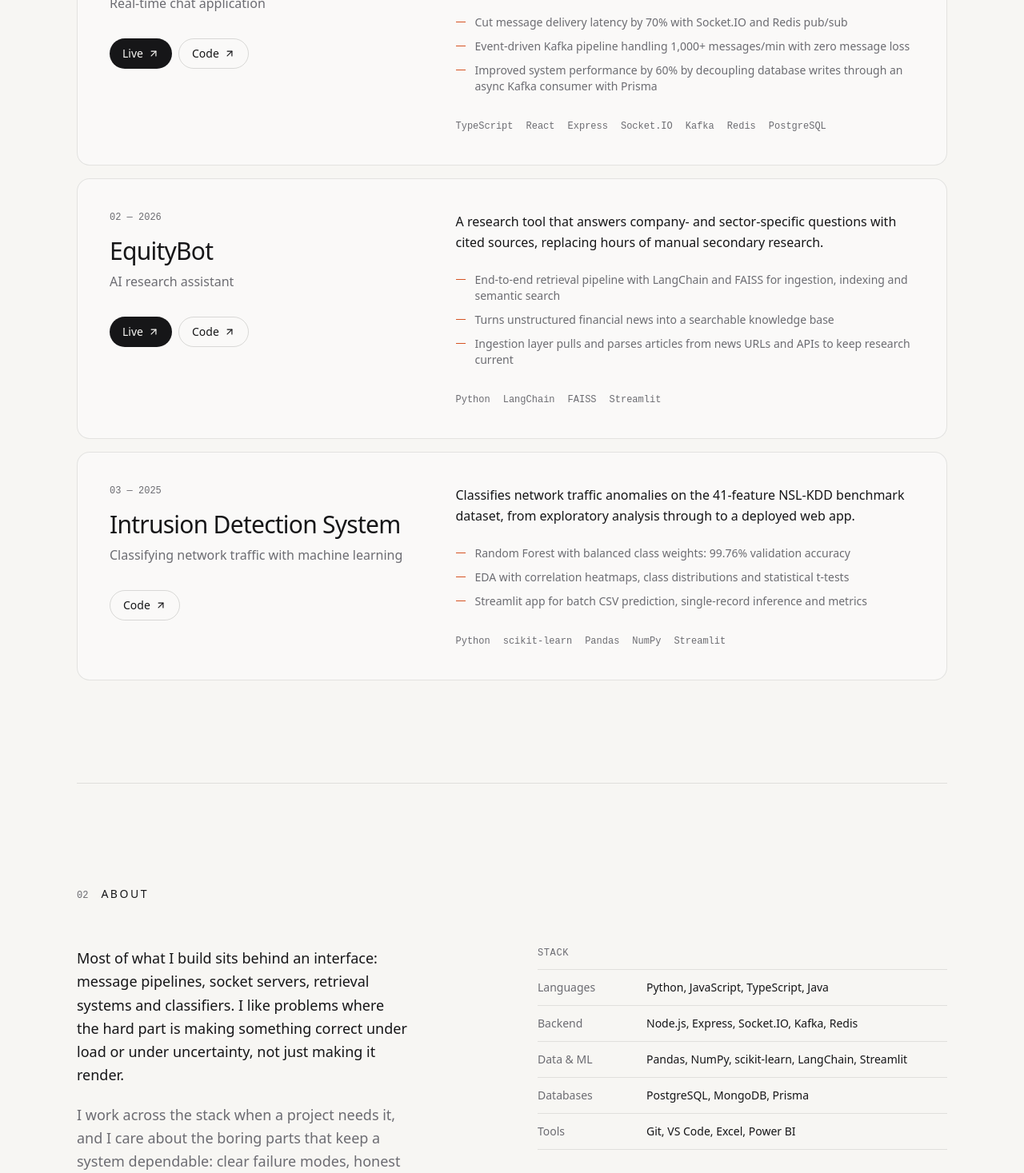
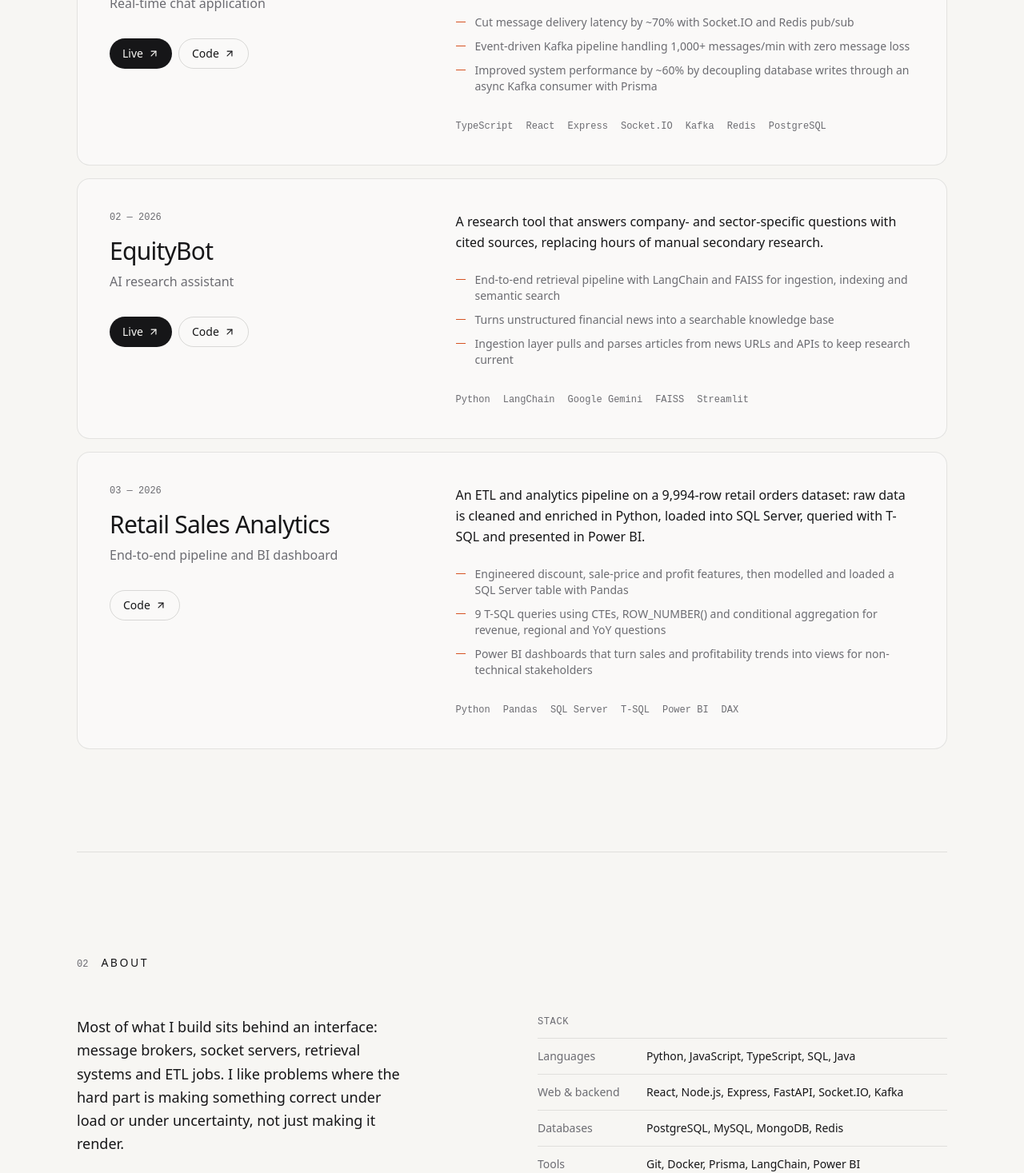
Before and after one commit to Nitesh1123/my_portfolio, a React (Vite) app: page / in a window 1280 px wide. Shown: the part 1330-2797 px from the top of the page at 80% size. Built offline with nearby package versions, Linux system fonts and the light colour scheme.

Commit message:
Update CV and match site content to it
Replace the CV with the latest version. Swap the Intrusion Detection
System for Retail Sales Analytics and update skills to match.

```diff
--- a/index.html
+++ b/index.html
@@ -6,11 +6,11 @@
     <title>Nitesh Kumar — Software Engineer</title>
     <meta
       name="description"
-      content="Nitesh Kumar builds real-time backends and machine learning tools. Projects include SwiftChat, EquityBot and an ML intrusion detection system."
+      content="Nitesh Kumar builds real-time backends, AI tools and data pipelines. Projects include SwiftChat, EquityBot and a retail sales analytics pipeline."
     />
     <meta name="theme-color" content="#0b0b0c" />
     <meta property="og:title" content="Nitesh Kumar — Software Engineer" />
-    <meta property="og:description" content="Real-time backends and machine learning tools." />
+    <meta property="og:description" content="Real-time backends, AI tools and data pipelines." />
     <meta property="og:type" content="website" />
     <link rel="icon" type="image/png" href="/favicon.png" />
     <link rel="apple-touch-icon" href="/favicon.png" />
--- a/src/components/About.tsx
+++ b/src/components/About.tsx
@@ -8,8 +8,8 @@ export function About() {
       <div className="grid gap-16 md:grid-cols-12">
         <div className="reveal space-y-5 text-lg leading-relaxed md:col-span-5">
           <p>
-            Most of what I build sits behind an interface: message pipelines, socket servers, retrieval systems and
-            classifiers. I like problems where the hard part is making something correct under load or under
+            Most of what I build sits behind an interface: message brokers, socket servers, retrieval systems and
+            ETL jobs. I like problems where the hard part is making something correct under load or under
             uncertainty, not just making it render.
           </p>
           <p className="text-muted">
--- a/src/components/Hero.tsx
+++ b/src/components/Hero.tsx
@@ -29,7 +29,7 @@ export function Hero() {
         className="reveal max-w-4xl text-[clamp(2.4rem,6.4vw,5.25rem)] font-medium leading-[1.02] tracking-[-0.035em]"
         style={delay(200)}
       >
-        I build real-time backends and machine learning tools that hold up under load.
+        I build real-time backends, AI tools and data pipelines that hold up under load.
       </h1>
 
       <p
@@ -69,7 +69,7 @@ export function Hero() {
       >
         <Fact label="Based in" value={profile.location} />
         <Fact label="Local time" value={`${time} IST`} />
-        <Fact label="Focus" value="Backend · ML" />
+        <Fact label="Focus" value="Backend · Data · AI" />
         <Fact label="Studying" value="B.Tech CSE, 2027" />
       </dl>
     </section>
--- a/src/data.ts
+++ b/src/data.ts
@@ -33,9 +33,9 @@ export const projects: Project[] = [
     description:
       "A real-time chat system split into three microservices (API, Socket and Consumer) so each part scales on its own. Messages flow through Kafka, and Redis pub/sub carries delivery and presence across socket servers.",
     points: [
-      "Cut message delivery latency by 70% with Socket.IO and Redis pub/sub",
+      "Cut message delivery latency by ~70% with Socket.IO and Redis pub/sub",
       "Event-driven Kafka pipeline handling 1,000+ messages/min with zero message loss",
-      "Improved system performance by 60% by decoupling database writes through an async Kafka consumer with Prisma",
+      "Improved system performance by ~60% by decoupling database writes through an async Kafka consumer with Prisma",
     ],
     stack: ["TypeScript", "React", "Express", "Socket.IO", "Kafka", "Redis", "PostgreSQL"],
     code: "https://github.com/Nitesh1123/SwiftChat",
@@ -52,32 +52,31 @@ export const projects: Project[] = [
       "Turns unstructured financial news into a searchable knowledge base",
       "Ingestion layer pulls and parses articles from news URLs and APIs to keep research current",
     ],
-    stack: ["Python", "LangChain", "FAISS", "Streamlit"],
+    stack: ["Python", "LangChain", "Google Gemini", "FAISS", "Streamlit"],
     code: "https://github.com/Nitesh1123/equity-research-tool",
     live: "https://equity-research-tool-7kkour4wxz3wuccdakcuhi.streamlit.app/",
   },
   {
-    title: "Intrusion Detection System",
-    year: 2025,
-    summary: "Classifying network traffic with machine learning",
+    title: "Retail Sales Analytics",
+    year: 2026,
+    summary: "End-to-end pipeline and BI dashboard",
     description:
-      "Classifies network traffic anomalies on the 41-feature NSL-KDD benchmark dataset, from exploratory analysis through to a deployed web app.",
+      "An ETL and analytics pipeline on a 9,994-row retail orders dataset: raw data is cleaned and enriched in Python, loaded into SQL Server, queried with T-SQL and presented in Power BI.",
     points: [
-      "Random Forest with balanced class weights: 99.76% validation accuracy",
-      "EDA with correlation heatmaps, class distributions and statistical t-tests",
-      "Streamlit app for batch CSV prediction, single-record inference and metrics",
+      "Engineered discount, sale-price and profit features, then modelled and loaded a SQL Server table with Pandas",
+      "9 T-SQL queries using CTEs, ROW_NUMBER() and conditional aggregation for revenue, regional and YoY questions",
+      "Power BI dashboards that turn sales and profitability trends into views for non-technical stakeholders",
     ],
-    stack: ["Python", "scikit-learn", "Pandas", "NumPy", "Streamlit"],
-    code: "https://github.com/Nitesh1123/Enhancing-Intrusion-Detection-Systems-Project",
+    stack: ["Python", "Pandas", "SQL Server", "T-SQL", "Power BI", "DAX"],
+    code: "https://github.com/Nitesh1123/Retail-Orders-Analysis-with-SQL-Python",
   },
 ];
 
 export const stack = [
-  { label: "Languages", items: "Python, JavaScript, TypeScript, Java" },
-  { label: "Backend", items: "Node.js, Express, Socket.IO, Kafka, Redis" },
-  { label: "Data & ML", items: "Pandas, NumPy, scikit-learn, LangChain, Streamlit" },
-  { label: "Databases", items: "PostgreSQL, MongoDB, Prisma" },
-  { label: "Tools", items: "Git, VS Code, Excel, Power BI" },
+  { label: "Languages", items: "Python, JavaScript, TypeScript, SQL, Java" },
+  { label: "Web & backend", items: "React, Node.js, Express, FastAPI, Socket.IO, Kafka" },
+  { label: "Databases", items: "PostgreSQL, MySQL, MongoDB, Redis" },
+  { label: "Tools", items: "Git, Docker, Prisma, LangChain, Power BI" },
 ];
 
 export const education = [
```
Also changed, not shown: 1 other file (tests, documents, lock files or other folders).
